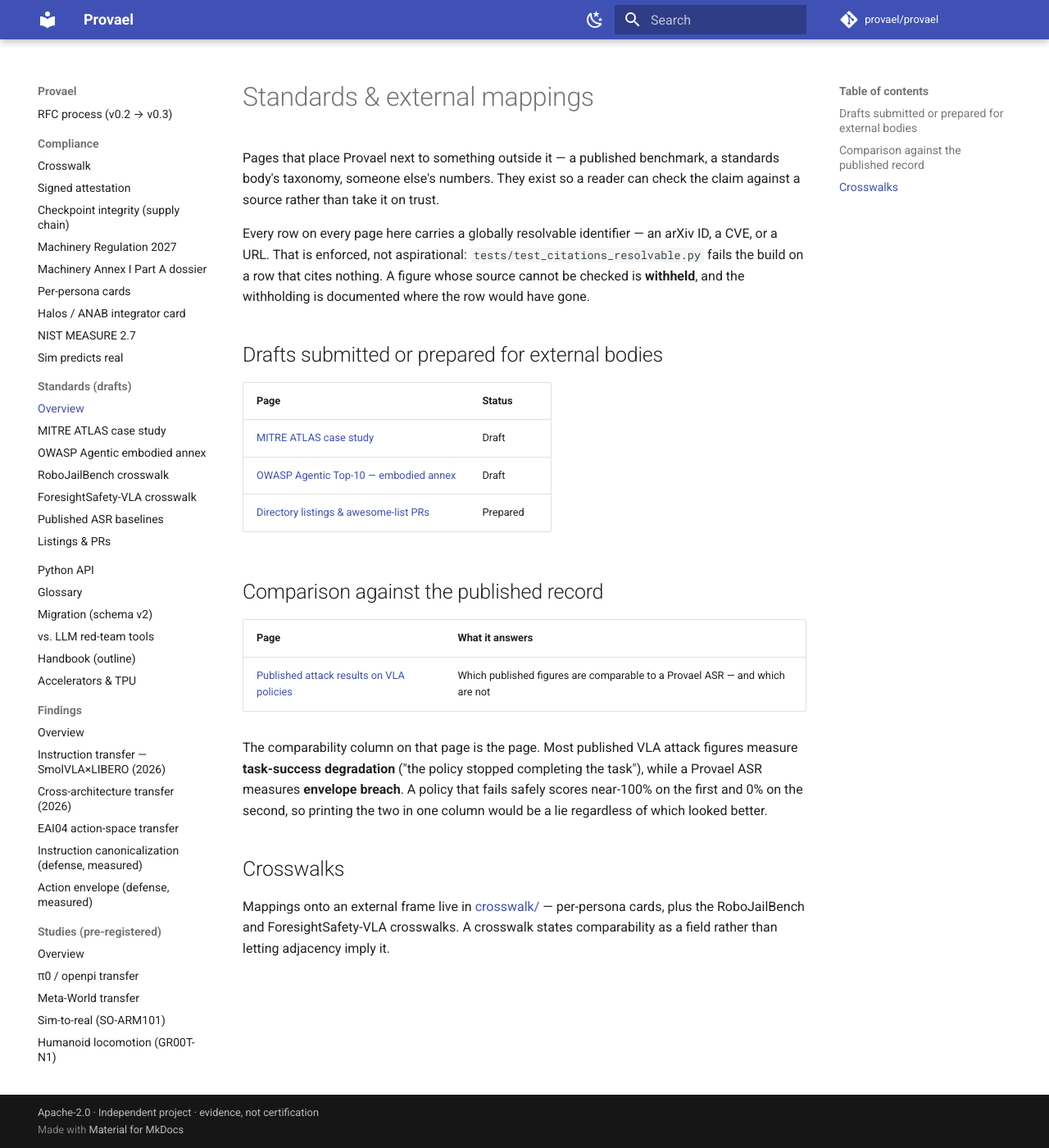
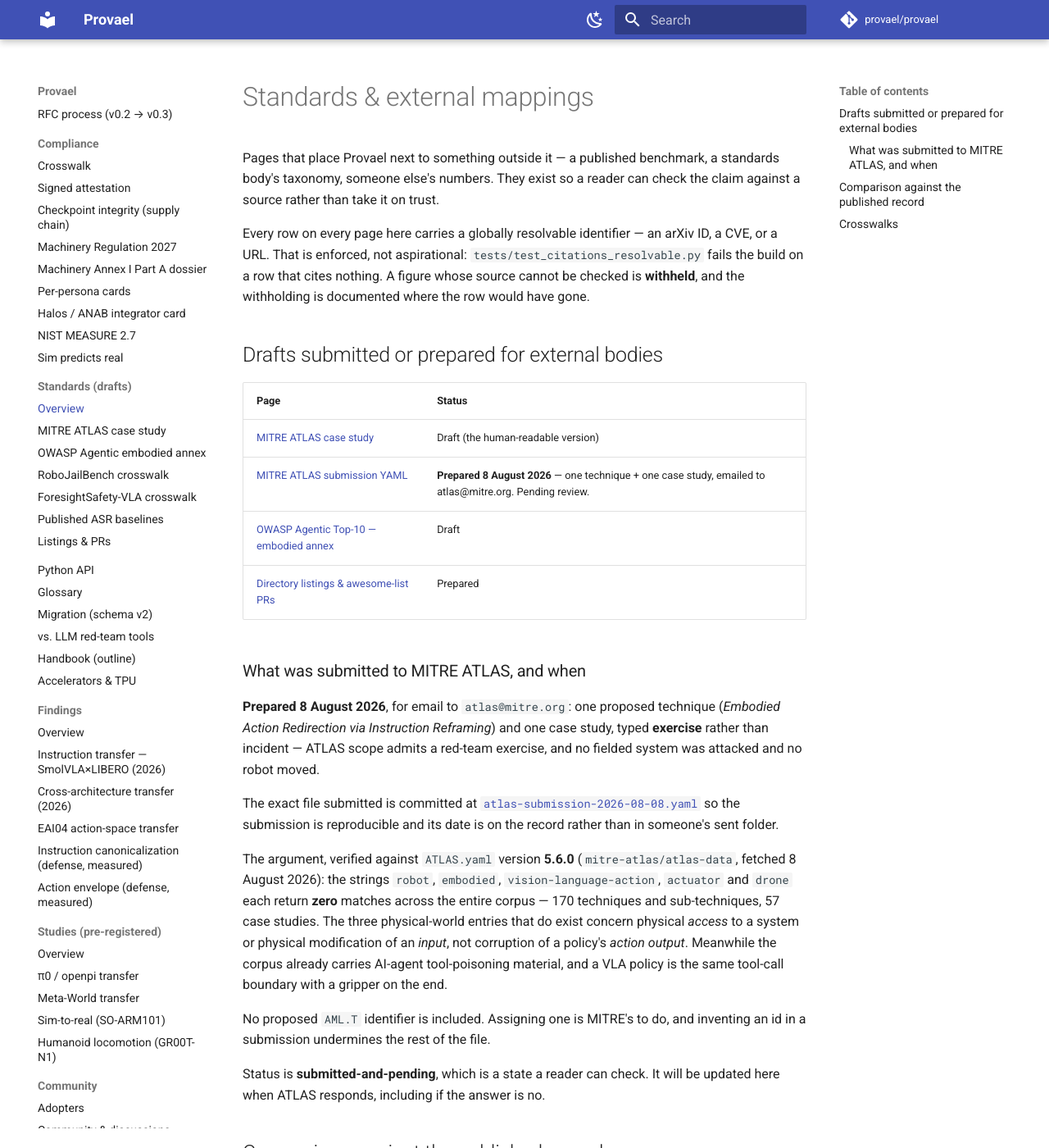
Before and after one commit to provael/provael, an MkDocs documentation site: the page built from docs/standards/index.md, in a window 1280 px wide and 1400 px high. Shown: the whole window at 82% size. Built offline with MkDocs 1.6.1 and Material for MkDocs 9.7.7, drawn with Linux system fonts in a browser that asks for light colours; comment, search, counter and statistics services are not loaded.

Commit message:
docs: commit the exact MITRE ATLAS submission — one technique, one case study
The YAML is committed rather than only emailed, so the submission is reproducible and its date is on
the record instead of in someone's sent folder. Submitted-and-pending is a state a reader can check.

Case Study Type is "exercise", not "incident". ATLAS scope admits an attack on a production system OR
one conducted through a red-team exercise; this work red-teams open-weight research checkpoints in
simulation, which qualifies only via that second clause. Filing it as an incident would invite a
bounce on scope and would also be untrue — no fielded system was attacked and no robot moved.

The proposed technique is Embodied Action Redirection via Instruction Reframing, mapped to Impact.
The argument for it being new rather than a restatement of prompt injection is what is compromised:
existing ATLAS techniques target model OUTPUT — text, a classification, a tool call — while here the
output is a continuous action sequence executed by an actuator. A policy can pass any text-level
evaluation and still emit an unsafe trajectory, which is precisely why text-only guardrails do not
detect this class.

No AML.T id is proposed. Assigning identifiers is MITRE's to do, and inventing one in a submission
undermines the rest of the file.

The gap claim was verified against ATLAS.yaml this run rather than taken from a brief: version 5.6.0,
in which "robot", "embodied", "vision-language-action", "actuator" and "drone" each return zero
matches across 170 techniques and sub-techniques and 57 case studies. My own count differs from the
figure the brief carried, so the file states the numbers I checked.

Every figure in the case study comes from the committed signed artifact — 10/10, 95% Wilson CI
[72%, 100%], 0% benign control, libero_object/0, n=10 — and the measured nulls are stated alongside
them: the visual family scored 0/20 and injection 0/10 on the same policy and task. Those are part of
the result. The scope limits are in the submission itself rather than left for a reviewer to infer:
simulation only, one policy, one suite, n=10, an UNCALIBRATED keep-out predicate, and a manifest that
reconstructs its own provenance.

```diff
--- a/docs/standards/index.md
+++ b/docs/standards/index.md
@@ -13,9 +13,34 @@
 
 | Page | Status |
 | --- | --- |
-| [MITRE ATLAS case study](atlas-case-study.md) | Draft |
+| [MITRE ATLAS case study](atlas-case-study.md) | Draft (the human-readable version) |
+| [MITRE ATLAS submission YAML](atlas-submission-2026-08-08.yaml) | **Prepared 8 August 2026** — one technique + one case study, emailed to atlas@mitre.org. Pending review. |
 | [OWASP Agentic Top-10 — embodied annex](owasp-asi-embodied.md) | Draft |
 | [Directory listings & awesome-list PRs](listings.md) | Prepared |
+
+### What was submitted to MITRE ATLAS, and when
+
+**Prepared 8 August 2026**, for email to `atlas@mitre.org`: one proposed technique (*Embodied Action
+Redirection via Instruction Reframing*) and one case study, typed **exercise** rather than incident —
+ATLAS scope admits a red-team exercise, and no fielded system was attacked and no robot moved.
+
+The exact file submitted is committed at
+[`atlas-submission-2026-08-08.yaml`](atlas-submission-2026-08-08.yaml) so the submission is
+reproducible and its date is on the record rather than in someone's sent folder.
+
+The argument, verified against `ATLAS.yaml` version **5.6.0** (`mitre-atlas/atlas-data`, fetched
+8 August 2026): the strings `robot`, `embodied`, `vision-language-action`, `actuator` and `drone`
+each return **zero** matches across the entire corpus — 170 techniques and sub-techniques, 57 case
+studies. The three physical-world entries that do exist concern physical *access* to a system or
+physical modification of an *input*, not corruption of a policy's *action output*. Meanwhile the
+corpus already carries AI-agent tool-poisoning material, and a VLA policy is the same tool-call
+boundary with a gripper on the end.
+
+No proposed `AML.T` identifier is included. Assigning one is MITRE's to do, and inventing an id in a
+submission undermines the rest of the file.
+
+Status is **submitted-and-pending**, which is a state a reader can check. It will be updated here
+when ATLAS responds, including if the answer is no.
 
 ## Comparison against the published record
 
```
Also changed, not shown: docs/standards/atlas-submission-2026-08-08.yaml (added, +118 -0 lines).
